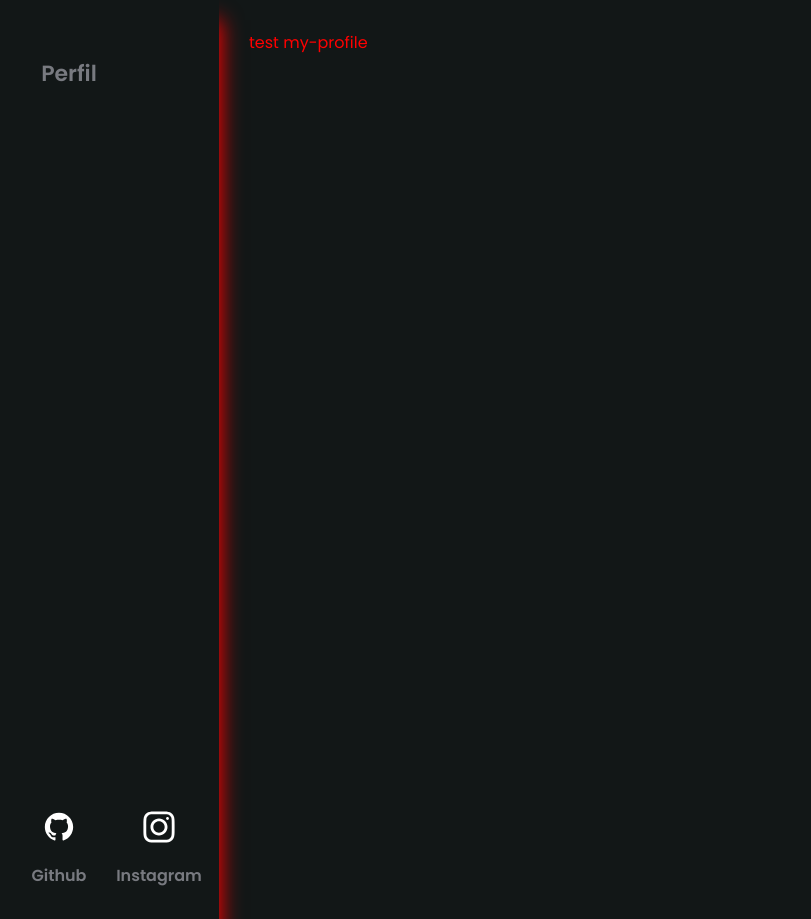
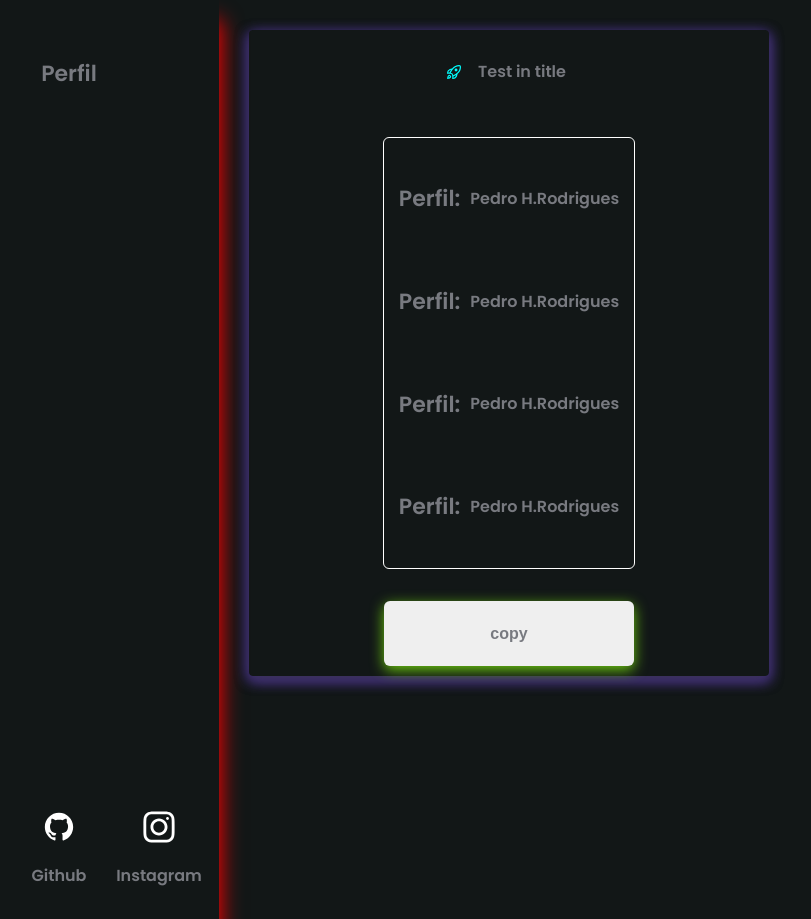
Before and after one commit to PedroHRFerreira/Projeto, a Nuxt app: page /my-profile in a window 1280 px wide. Shown: the whole page, without its empty margins (1-812 px from the left). Built offline with nearby package versions, Linux system fonts and the light colour scheme; a web font is replaced by a local one.

Commit message:
Criação de OrganismsProfile

```diff
--- /dev/null
+++ b/components/organisms/Profile/index.vue
@@ -0,0 +1,98 @@
+<script lang="ts">
+import { defineComponent, computed, ref } from "vue";
+export default defineComponent({
+  name: "OrganismsProfile",
+  setup() {
+    const items = computed(() => {
+      return [
+        {
+          title: "Perfil:",
+          value: "Pedro H.Rodrigues",
+        },
+        {
+          title: "Perfil:",
+          value: "Pedro H.Rodrigues",
+        },
+        {
+          title: "Perfil:",
+          value: "Pedro H.Rodrigues",
+        },
+        {
+          title: "Perfil:",
+          value: "Pedro H.Rodrigues",
+        },
+      ];
+    });
+
+    const showModal = ref(false);
+
+    const copyInfo = () => {
+      const info = items.value
+        .map(({ title, value }) => `${title} ${value}`)
+        .join("\n");
+      navigator.clipboard.writeText(info).then(() => {
+        showModal.value = true;
+        setTimeout(() => (showModal.value = false), 2000);
+      });
+    };
+
+    return {
+      items,
+      showModal,
+      copyInfo,
+    };
+  },
+});
+</script>
+<template>
+  <aside class="profile-content">
+    <article class="profile-content__main">
+      <div class="profile-content__main__section-title">
+        <div class="profile-content__main__section-title__cmicon">
+          <AtomsParagraphTitle
+            text="Test in title"
+            size="extra-small"
+            class="title"
+          />
+          <AtomsIconSVG
+            class="icon"
+            name="rocket-lunch"
+            width="14px"
+            heigth="14px"
+          />
+        </div>
+        <section class="profile-content__main__section-title__section">
+          <div
+            v-for="(item, index) in items"
+            :key="index"
+            class="profile-content__main__section-title__section__text"
+          >
+            <AtomsParagraphTitle
+              class="show-dropdown"
+              size="small"
+              :text="item.title"
+            />
+            <AtomsParagraphTitle
+              class="show-dropdown"
+              size="extra-small"
+              :text="item.value"
+            />
+          </div>
+        </section>
+        <div class="profile-content__main__section-title__Button">
+          <MoleculesButton text="copy" @click="copyInfo" />
+        </div>
+      </div>
+    </article>
+    <div v-if="showModal" class="modal">
+      <AtomsParagraphTitle
+        class="show-dropdown"
+        size="small"
+        text="Text copied!"
+      />
+    </div>
+  </aside>
+</template>
+<style scoped lang="scss">
+@import "styles.module.scss";
+</style>
--- /dev/null
+++ b/components/organisms/Profile/styles.module.scss
@@ -0,0 +1,82 @@
+@mixin width($height) {
+  width: 100%;
+  height: $height;
+}
+@mixin flex-direction($flex-direction) {
+  display: flex;
+  justify-content: center;
+  flex-direction: $flex-direction;
+  align-items: center;
+}
+%border {
+  border: 1px solid white;
+  padding: 10px;
+  border-radius: 6px;
+}
+
+.profile-content {
+  @include width(auto);
+
+  @keyframes animation {
+    from {
+      transform: translateX(100%);
+    }
+    to {
+      transform: translateX(0%);
+    }
+  }
+
+  &__main {
+    max-width: 500px;
+    @include width(auto);
+    box-shadow:
+      0px 4px 14px var(--neutralDarkGrey3),
+      0px 4px 14px var(--brandPrimary6);
+    border-radius: 4px;
+    padding: 10px;
+
+    &__section-title {
+      @include flex-direction(column);
+      gap: 32px;
+
+      &__cmicon {
+        @include flex-direction(row-reverse);
+        gap: 12px;
+
+        .title {
+          animation: animation 1s forwards;
+        }
+        .icon {
+          animation: animation 1s forwards;
+        }
+      }
+
+      &__section {
+        @include flex-direction(column);
+        @extend %border;
+
+        &__text {
+          @include flex-direction(row);
+        }
+      }
+
+      &__Button {
+        @include flex-direction(row);
+        width: 100%;
+      }
+    }
+  }
+
+  .modal {
+    @include flex-direction(row);
+    position: fixed;
+    height: 60px;
+    top: 90%;
+    left: 91%;
+    background: var(--brandPrimary6);
+    box-shadow: 0 2px 10px var(--brandPrimary4);
+    border-radius: 8px;
+    z-index: 1000;
+    animation: animation 1s forwards;
+  }
+}
--- a/pages/my-profile/index.vue
+++ b/pages/my-profile/index.vue
@@ -5,10 +5,8 @@ export default defineComponent({
 });
 </script>
 <template>
-  <div class="color">test my-profile</div>
+  <div>
+    <OrganismsProfile />
+  </div>
 </template>
-<style scoped lang="scss">
-.color {
-  color: red;
-}
-</style>
+<style scoped lang="scss"></style>
```
